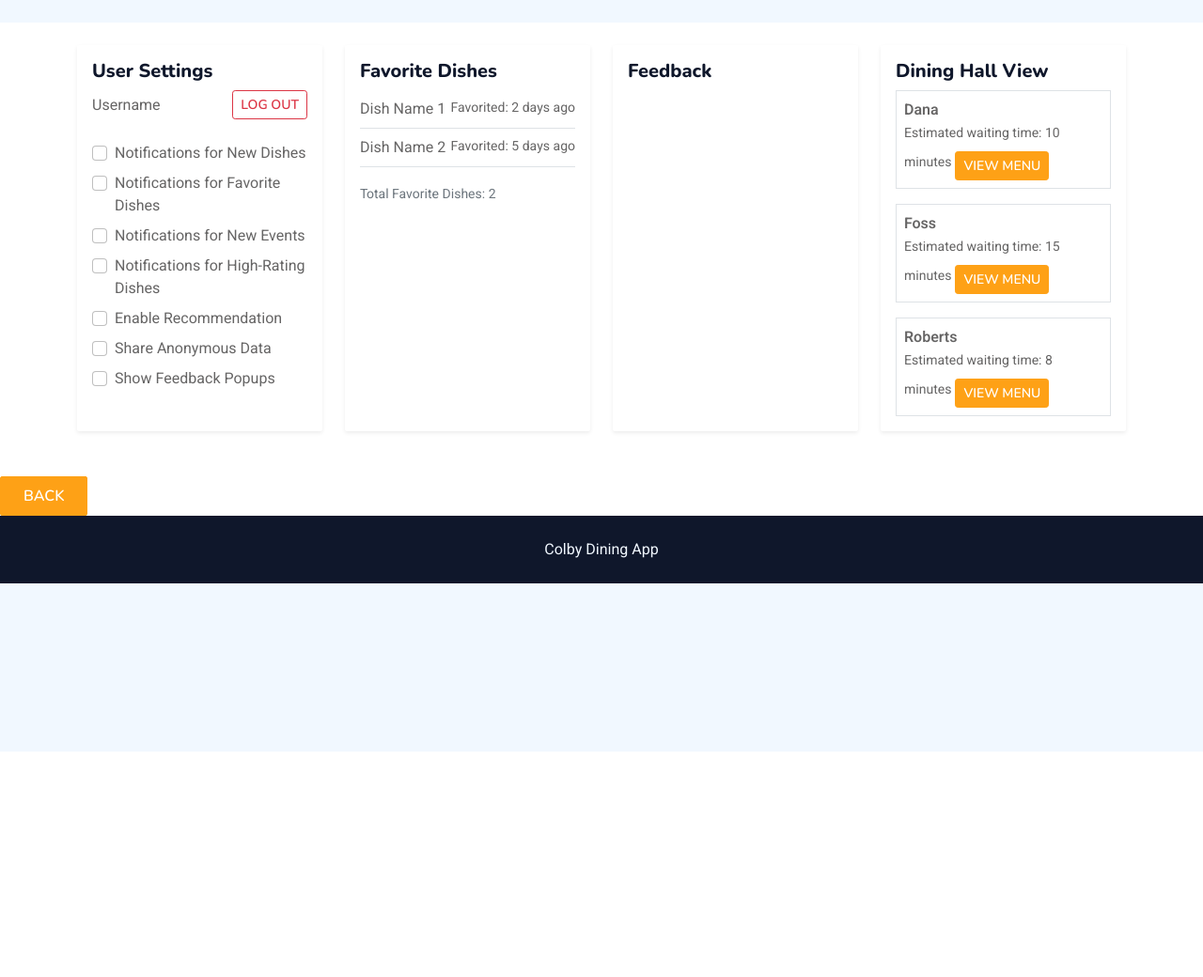
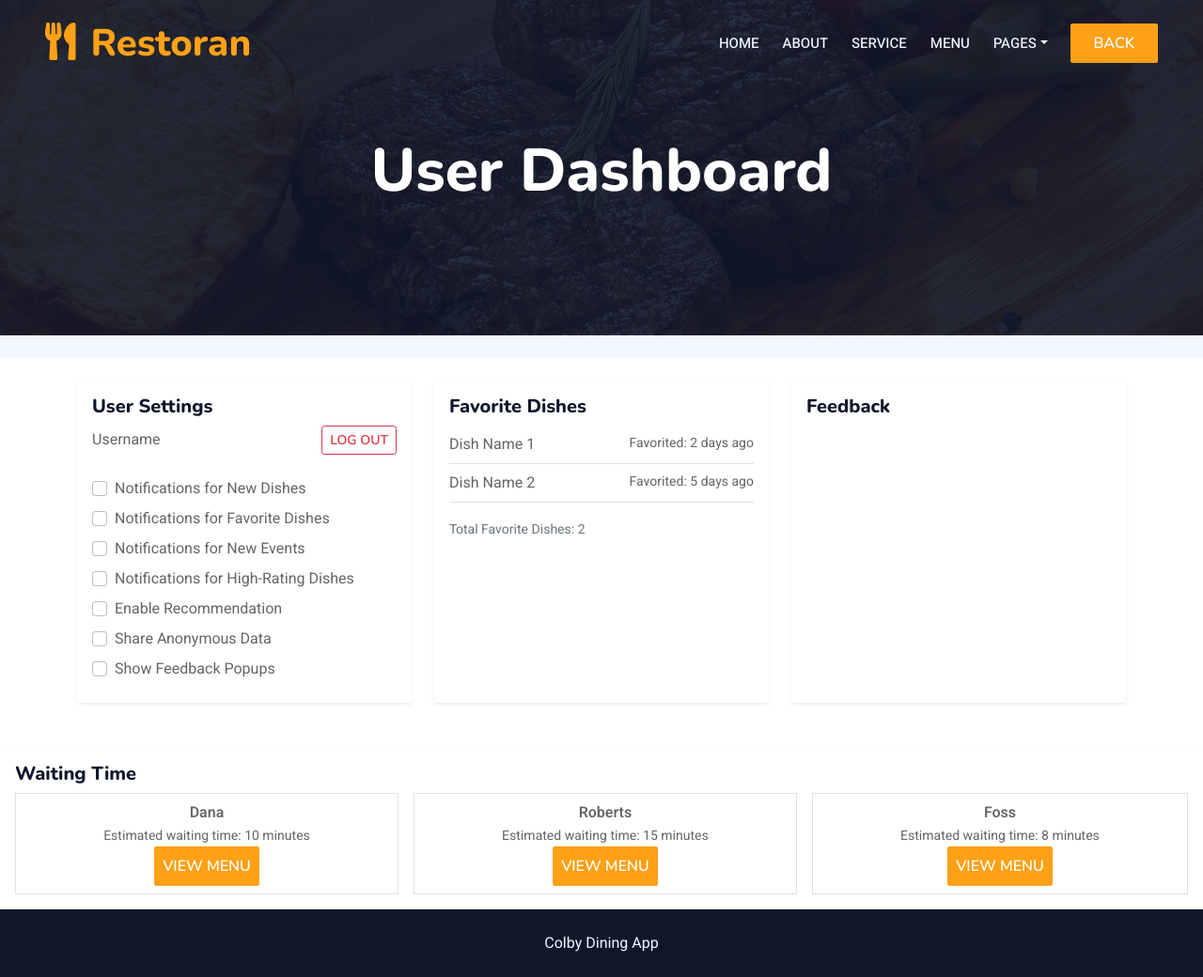
Before and after one commit to cathymonkey/Colby-Dining-App, a Python web app: template templates/userdashboard.html in a window 1280 px wide. Shown: the whole page at 94% size. Before the commit the page ends 800 px from the top, so only its background shows below. Run offline with Jinja, Linux system fonts and the light colour scheme; the template is opened without the code that fills it, so the values that code supplies are empty; some libraries are stand-ins or nearby versions.

Commit message:
Updated the dashboard layout
Updated the dashboard layout so it looks better and more consistent with other pages.

```diff
--- a/templates/userdashboard.html
+++ b/templates/userdashboard.html
@@ -31,11 +31,54 @@
 </head>
 
 <body>
+
+        <!-- Navbar & Hero Start -->
+        <div class="container-xxl position-relative p-0">
+            <nav class="navbar navbar-expand-lg navbar-dark bg-dark px-4 px-lg-5 py-3 py-lg-0">
+                <a href="" class="navbar-brand p-0">
+                    <h1 class="text-primary m-0"><i class="fa fa-utensils me-3"></i>Restoran</h1>
+                    <!-- <img src="img/logo.png" alt="Logo"> -->
+                </a>
+                <button class="navbar-toggler" type="button" data-bs-toggle="collapse" data-bs-target="#navbarCollapse">
+                    <span class="fa fa-bars"></span>
+                </button>
+                <div class="collapse navbar-collapse" id="navbarCollapse">
+                    <div class="navbar-nav ms-auto py-0 pe-4">
+                        <a href="index.html" class="nav-item nav-link">Home</a>
+                        <a href="about.html" class="nav-item nav-link">About</a>
+                        <a href="service.html" class="nav-item nav-link">Service</a>
+                        <a href="menu.html" class="nav-item nav-link">Menu</a>
+                        <div class="nav-item dropdown">
+                            <a href="#" class="nav-link dropdown-toggle" data-bs-toggle="dropdown">Pages</a>
+                            <div class="dropdown-menu m-0">
+                                <a href="booking.html" class="dropdown-item">Booking</a>
+                                <a href="team.html" class="dropdown-item">Our Team</a>
+                                <a href="testimonial.html" class="dropdown-item">Testimonial</a>
+                            </div>
+                        </div>
+
+                    </div>
+                    <a href="index.html" class="btn btn-primary py-2 px-4">Back</a>
+                </div>
+            </nav>
+
+            <div class="container-xxl py-5 bg-dark hero-header mb-5">
+                <div class="container text-center my-5 pt-5 pb-4">
+                    <h1 class="display-3 text-white mb-3 animated slideInDown">User Dashboard</h1>
+                    <nav aria-label="breadcrumb">
+                    </nav>
+                </div>
+            </div>
+        </div>
+        <!-- Navbar & Hero End -->
+
+
+
     <div class="container-xxl bg-white p-0">
 
         <div class="container my-5">
             <div class="row g-4">
-                <div class="col-lg-3">
+                <div class="col-lg-4">
                     <div class="card border-0 shadow-sm h-100">
                         <div class="card-body">
                             <h5 class="card-title">User Settings</h5>
@@ -80,10 +123,7 @@
 
 
 
-
-
-
-                <div class="col-lg-3">
+                <div class="col-lg-4">
                     <div class="card border-0 shadow-sm h-100">
                         <div class="card-body d-flex flex-column">
                             <h5 class="card-title">Favorite Dishes</h5>
@@ -99,8 +139,6 @@
                                     <small>Favorited: 5 days ago</small>
                                 </div>
 
-
-
                             </div>
                             <div class="mt-3">
                                 <small class="text-muted">Total Favorite Dishes: <span id="favoriteCount">2</span></small>
@@ -109,53 +147,59 @@
                     </div>
                 </div>
 
-
-
-                <div class="col-lg-3">
+                <div class="col-lg-4">
                     <div class="card border-0 shadow-sm h-100">
                         <div class="card-body">
                             <h5 class="card-title">Feedback</h5>
 
+                        </div>
+                    </div>
+                </div>
 
-
-                        </div>
             </div>
         </div>
 
 
 
 
-                <div class="col-lg-3">
+        <!-- Wait time start -->
+        <div class="col-lg-12">
         <div class="card border-0 shadow-sm h-100">
                 <div class="card-body">
-                            <h5 class="card-title">Dining Hall View</h5>
-                            <div class="d-flex flex-column gap-3">
-                                <div class="border p-2">
+                    <h5 class="card-title">Waiting Time</h5>
+                    <div class="d-flex flex-row gap-3">
+                        <div class="border p-2 flex-fill text-center">
                             <span class="d-block fw-bold">Dana</span>
                             <small>Estimated waiting time: 10 minutes</small>
-                                    <button class="btn btn-sm btn-primary mt-2">View Menu</button>
+
+                        <div>
+                            <a href="index.html" class="btn btn-primary py-2 px-2">View Menu</a>
                         </div>
-                                <div class="border p-2">
+
+                        </div>
+                        <div class="border p-2 flex-fill text-center">
+                            <span class="d-block fw-bold">Roberts</span>
+                            <small>Estimated waiting time: 15 minutes</small>
+
+                        <div>
+                            <a href="index.html" class="btn btn-primary py-2 px-2">View Menu</a>
+                        </div>
+
+                        </div>
+                        <div class="border p-2 flex-fill text-center">
                             <span class="d-block fw-bold">Foss</span>
-                                    <small>Estimated waiting time: 15 minutes</small>
-                                    <button class="btn btn-sm btn-primary mt-2">View Menu</button>
+                            <small>Estimated waiting time: 8 minutes</small>
+
+                        <div>
+                            <a href="index.html" class="btn btn-primary py-2 px-2">View Menu</a>
                         </div>
-                                <div class="border p-2">
-                                    <span class="d-block fw-bold">Roberts</span>
-                                    <small>Estimated waiting time: 8 minutes</small>
-                                    <button class="btn btn-sm btn-primary mt-2">View Menu</button>
+
                         </div>
                     </div>
                 </div>
             </div>
         </div>
-            </div>
-        </div>
-
-
-
-
-        <a href="index.html" class="btn btn-primary py-2 px-4">Back</a>
+        <!-- Wait time end -->
 
 
 
@@ -164,6 +208,9 @@
         </footer>
 
     </div>
+
+
+
 
 
     <script src="https://code.jquery.com/jquery-3.4.1.min.js"></script>
```
Lines whose indentation alone changed are shown as unchanged.
